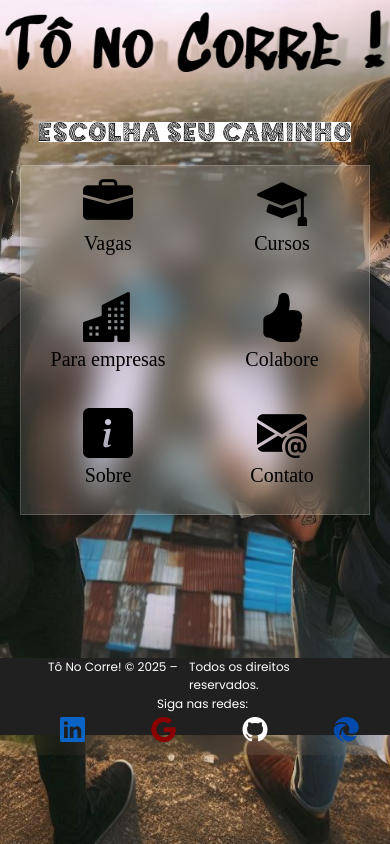
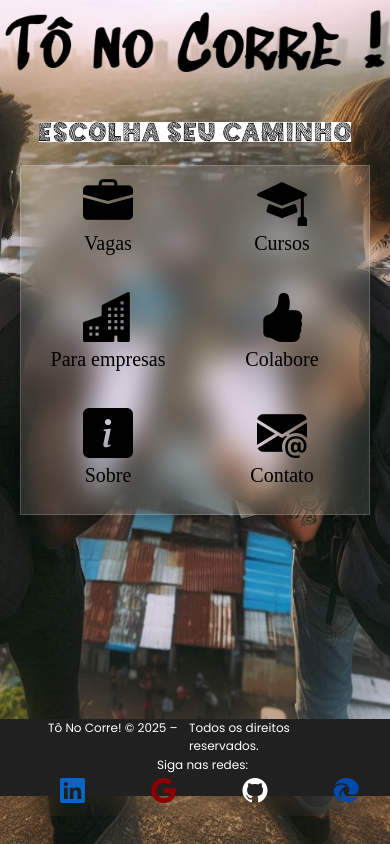
Before and after one commit to FelipeAugustoFialho/ToNoCorre-inicio, a plain HTML site: page index.html in a window 390 px wide. Drawn offline with nearby package versions, Linux system fonts and the light colour scheme.

Commit message:
teste2FooterMobile

```diff
--- a/style.css
+++ b/style.css
@@ -294,7 +294,7 @@ footer {
     height: 77px;
     width: 100vw;
     background-color: #202020;
-      margin-top: 165px;
+      margin-top: 226px;
     }
 
     .pFooter{
```
